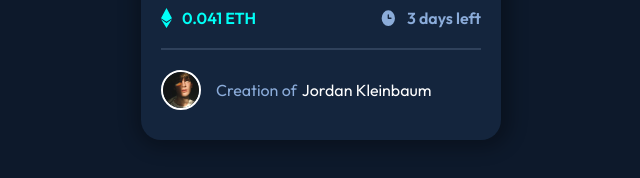
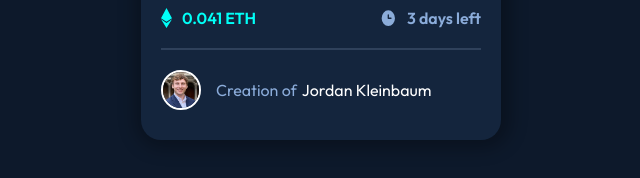
Before and after one commit to JordanKleinbaum/NFT-Preview-Card, a plain HTML site: page index.html in a window 1280 px wide. Shown: the part 570-748 px from the top of the page, 319-959 px from the left. Drawn offline with Linux system fonts and the light colour scheme.

Commit message:
Added my own personal headshot to the profile pic

```diff
--- a/index.html
+++ b/index.html
@@ -40,7 +40,7 @@
       <hr class="linebreak" />
 
       <section class="creditsection">
-        <img src="images/image-avatar.png" class="profpic" />
+        <img src="images/headshot1.jpg" class="profpic" />
         <p class="credit">Creation of</p>
         <a
           href="https://www.frontendmentor.io/profile/JordanKleinbaum"
```
Also changed, not shown: images/headshot1.jpg (added).
